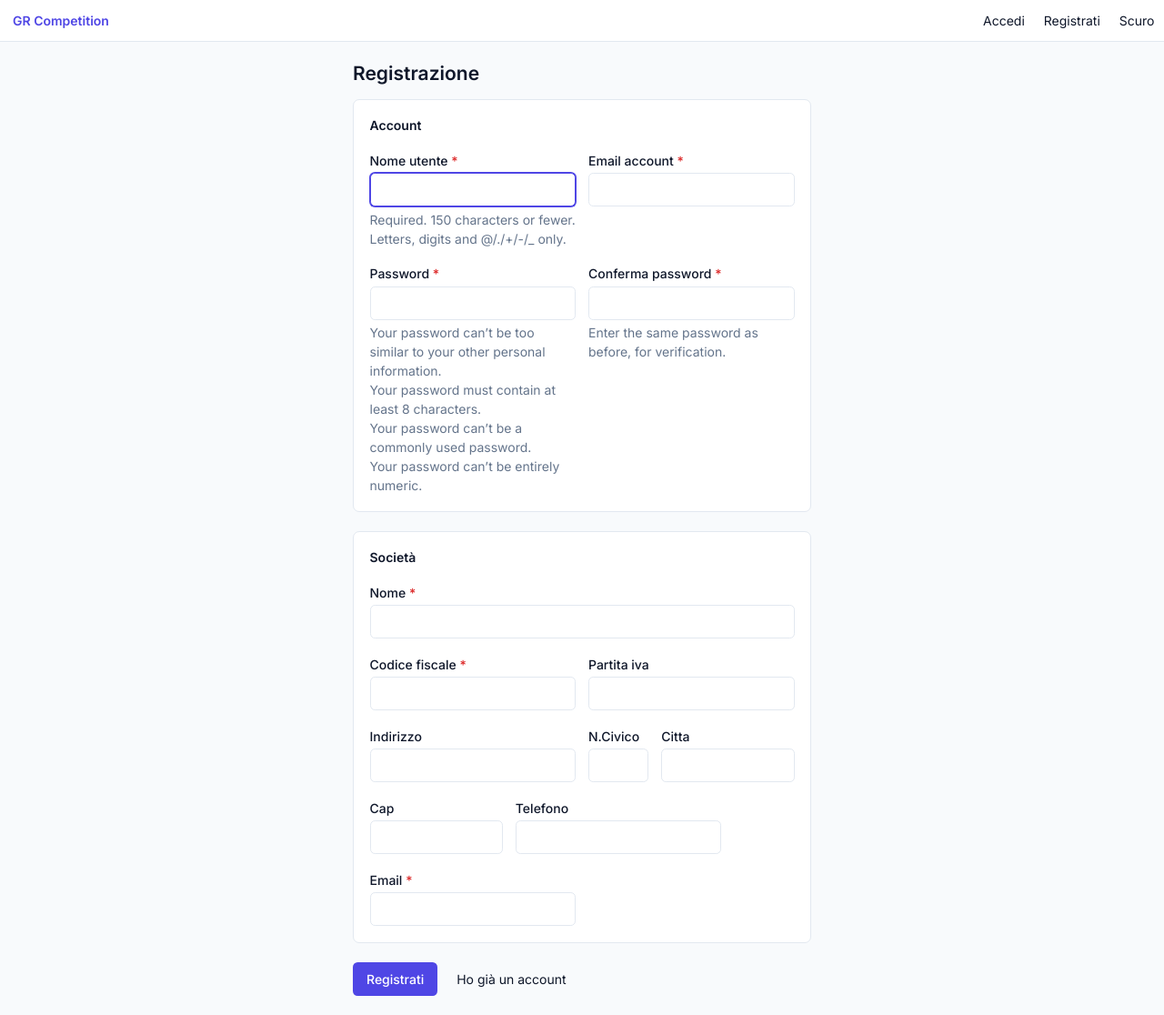
After one commit to vincentveri/django-gr-competition, a Django app: page /registrazione/ in a window 1280 px wide. The commit adds this page. Shown: the whole page at 91% size. Run offline with Django 5.2, Linux system fonts and the light colour scheme; style sheets or scripts are compiled from the project's sources.

Commit message:
Add user authentication features with registration, login, and profile management
- Implemented user registration with associated 'Profilo' model.
- Added login and logout views with custom forms.
- Updated athlete and society views to restrict access based on user profiles.
- Enhanced templates for user authentication and registration.
- Refactored forms and views to support new authentication logic.

```diff
--- a/anagrafiche/admin.py
+++ b/anagrafiche/admin.py
@@ -1,7 +1,7 @@
 from django.contrib import admin
 
 from .models import Attrezzo, Categoria, Livello, Societa
-from .models import Atleta, Competizione, Esercizio, Fascia
+from .models import Atleta, Competizione, Esercizio, Fascia, Profilo
 
 
 admin.site.register(Attrezzo)
@@ -12,3 +12,4 @@ admin.site.register(Atleta)
 admin.site.register(Competizione)
 admin.site.register(Fascia)
 admin.site.register(Esercizio)
+admin.site.register(Profilo)
--- a/anagrafiche/forms.py
+++ b/anagrafiche/forms.py
@@ -1,4 +1,6 @@
 from django import forms
+from django.contrib.auth import get_user_model
+from django.contrib.auth.forms import AuthenticationForm, UserCreationForm
 from django.forms import BaseInlineFormSet, BaseModelFormSet, inlineformset_factory, modelformset_factory
 
 from .models import Atleta, Attrezzo, Esercizio, Societa
@@ -48,13 +50,18 @@ class AtletaForm(forms.ModelForm):
             "societa": "Società",
         }
 
-    def __init__(self, *args, **kwargs):
+    def __init__(self, *args, societa=None, **kwargs):
+        # When a società is given, the athlete always belongs to it and the field is not offered.
         super().__init__(*args, **kwargs)
+        if societa is not None:
+            del self.fields["societa"]
+            self.instance.societa = societa
         for field in self.fields.values():
             field.widget.attrs["class"] = "input"
 
         for nome in ("societa", "categoria", "fascia", "livello"):
-            self.fields[nome].empty_label = EMPTY_LABEL
+            if nome in self.fields:
+                self.fields[nome].empty_label = EMPTY_LABEL
 
 
 class EsercizioForm(forms.ModelForm):
@@ -137,3 +144,28 @@ AtletaFormSet = modelformset_factory(
     formset=BaseAtletaFormSet,
     extra=5,
 )
+
+
+class AccessoForm(AuthenticationForm):
+    def __init__(self, *args, **kwargs):
+        super().__init__(*args, **kwargs)
+        for field in self.fields.values():
+            field.widget.attrs["class"] = "input"
+        self.fields["username"].label = "Nome utente"
+        self.fields["password"].label = "Password"
+
+
+class AccountForm(UserCreationForm):
+    class Meta(UserCreationForm.Meta):
+        model = get_user_model()
+        fields = ("username", "email")
+
+    def __init__(self, *args, **kwargs):
+        super().__init__(*args, **kwargs)
+        for field in self.fields.values():
+            field.widget.attrs["class"] = "input"
+        self.fields["username"].label = "Nome utente"
+        self.fields["email"].label = "Email account"
+        self.fields["email"].required = True
+        self.fields["password1"].label = "Password"
+        self.fields["password2"].label = "Conferma password"
--- a/anagrafiche/urls.py
+++ b/anagrafiche/urls.py
@@ -1,8 +1,17 @@
+from django.contrib.auth import views as auth_views
 from django.urls import path
 
 from . import views
+from .forms import AccessoForm
 
 urlpatterns = [
+    path('accedi/', auth_views.LoginView.as_view(
+        template_name='anagrafiche/accedi.html',
+        authentication_form=AccessoForm,
+        redirect_authenticated_user=True,
+    ), name='login'),
+    path('esci/', auth_views.LogoutView.as_view(), name='logout'),
+    path('registrazione/', views.registrazione, name='registrazione'),
     path('societa/', views.lista_societa, name='lista_societa'),
     path('societa/nuova/', views.crea_societa, name='crea_societa'),
     path('atleti/', views.lista_atleti, name='lista_atleti'),
--- a/anagrafiche/views.py
+++ b/anagrafiche/views.py
@@ -1,15 +1,51 @@
 from django.contrib import messages
+from django.core.exceptions import PermissionDenied
+from django.contrib.auth import login
+from django.contrib.auth.decorators import login_required
+from django.db import transaction
 from django.shortcuts import get_object_or_404, redirect, render
 
-from .forms import AtletaForm, AtletaFormSet, AttrezzoForm, esercizio_formset_class, SocietaForm
-from .models import Atleta, Attrezzo, Societa
+from .forms import AccountForm, AtletaForm, AtletaFormSet, AttrezzoForm, esercizio_formset_class, SocietaForm
+from .models import Atleta, Attrezzo, Profilo, Societa
 
+
+def societa_utente(user):
+    """The società the logged-in user belongs to (None if they have no profile)."""
+    profilo = getattr(user, 'profilo', None)
+    return profilo.societa if profilo else None
+
+
+def societa_visibili(user):
+    if user.is_superuser:
+        return Societa.objects.all()
+    societa = societa_utente(user)
+    return Societa.objects.filter(pk=societa.pk) if societa else Societa.objects.none()
+
+
+def atleti_visibili(user):
+    """Athletes the user may see: only those of their own società (superusers see all)."""
+    if user.is_superuser:
+        return Atleta.objects.all()
+    societa = societa_utente(user)
+    return Atleta.objects.filter(societa=societa) if societa else Atleta.objects.none()
+
+
+def societa_per_form(user):
+    """The società to force on new/edited athletes (None lets superusers choose)."""
+    return None if user.is_superuser else societa_utente(user)
+
+
+@login_required
 def lista_societa(request):
-    societa = Societa.objects.all()
+    societa = societa_visibili(request.user)
     return render(request, 'anagrafiche/lista_societa.html', {'societa_list': societa})
 
 
+@login_required
 def crea_societa(request):
+    # A società is created at registration; creating extra ones here is for superusers only.
+    if not request.user.is_superuser:
+        raise PermissionDenied
     form = SocietaForm(request.POST or None)
     if request.method == 'POST' and form.is_valid():
         form.save()
@@ -17,21 +53,24 @@ def crea_societa(request):
     return render(request, 'anagrafiche/crea_societa.html', {'form': form})
 
 
+@login_required
 def lista_atleti(request):
-    atleti = Atleta.objects.select_related('societa', 'categoria')
+    atleti = atleti_visibili(request.user).select_related('societa', 'categoria')
     return render(request, 'anagrafiche/lista_atleti.html', {'atleti_list': atleti})
 
 
+@login_required
 def crea_atleta(request):
-    form = AtletaForm(request.POST or None)
+    form = AtletaForm(request.POST or None, societa=societa_per_form(request.user))
     if request.method == 'POST' and form.is_valid():
         form.save()
         return redirect('lista_atleti')
     return render(request, 'anagrafiche/crea_atleta.html', {'form': form})
 
 
+@login_required
 def dettaglio_atleta(request, pk):
-    atleta = get_object_or_404(Atleta, pk=pk)
+    atleta = get_object_or_404(atleti_visibili(request.user), pk=pk)
 
     # One blank exercise row for each apparatus not yet assigned to this athlete.
     libere = Attrezzo.objects.exclude(esercizi__atleta=atleta).count()
@@ -41,13 +80,13 @@ def dettaglio_atleta(request, pk):
     azione = request.POST.get('azione') if request.method == 'POST' else None
 
     if azione == 'atleta':
-        form = AtletaForm(request.POST, instance=atleta)
+        form = AtletaForm(request.POST, instance=atleta, societa=societa_per_form(request.user))
         if form.is_valid():
             form.save()
             messages.success(request, "Dati atleta salvati.")
             return redirect('dettaglio_atleta', pk=atleta.pk)
     else:
-        form = AtletaForm(instance=atleta)
+        form = AtletaForm(instance=atleta, societa=societa_per_form(request.user))
 
     if azione == 'esercizi':
         formset = FormSet(request.POST, request.FILES, instance=atleta)
@@ -65,11 +104,13 @@ def dettaglio_atleta(request, pk):
     })
 
 
+@login_required
 def lista_attrezzi(request):
     attrezzi = Attrezzo.objects.order_by('nome')
     return render(request, 'anagrafiche/lista_attrezzi.html', {'attrezzi_list': attrezzi})
 
 
+@login_required
 def crea_attrezzo(request):
     form = AttrezzoForm(request.POST or None)
     if request.method == 'POST' and form.is_valid():
@@ -78,14 +119,42 @@ def crea_attrezzo(request):
     return render(request, 'anagrafiche/crea_attrezzo.html', {'form': form})
 
 
+@login_required
 def crea_atleti_multipli(request):
     queryset = Atleta.objects.none()
+    form_kwargs = {'societa': societa_per_form(request.user)}
     if request.method == 'POST':
-        formset = AtletaFormSet(request.POST, queryset=queryset, prefix='atleti')
+        formset = AtletaFormSet(request.POST, queryset=queryset, prefix='atleti', form_kwargs=form_kwargs)
         if formset.is_valid():
             salvati = formset.save()
             messages.success(request, f"{len(salvati)} atleti salvati.")
             return redirect('lista_atleti')
     else:
-        formset = AtletaFormSet(queryset=queryset, prefix='atleti')
-    return render(request, 'anagrafiche/crea_atleti_multipli.html', {'formset': formset})
+        formset = AtletaFormSet(queryset=queryset, prefix='atleti', form_kwargs=form_kwargs)
+    return render(request, 'anagrafiche/crea_atleti_multipli.html', {
+        'formset': formset,
+        'mostra_societa': form_kwargs['societa'] is None,
+    })
+
+
+def registrazione(request):
+    if request.user.is_authenticated:
+        return redirect('lista_atleti')
+
+    account_form = AccountForm(request.POST or None, prefix='account')
+    societa_form = SocietaForm(request.POST or None, prefix='societa')
+
+    if request.method == 'POST' and account_form.is_valid() and societa_form.is_valid():
+        # Create the user, its società and the link between them together, or not at all.
+        with transaction.atomic():
+            utente = account_form.save()
+            societa = societa_form.save()
+            Profilo.objects.create(utente=utente, societa=societa)
+        login(request, utente)
+        messages.success(request, "Registrazione completata.")
+        return redirect('lista_atleti')
+
+    return render(request, 'anagrafiche/registrazione.html', {
+        'account_form': account_form,
+        'societa_form': societa_form,
+    })
--- a/core/settings.py
+++ b/core/settings.py
@@ -137,3 +137,8 @@ MEDIA_ROOT = BASE_DIR / "media"
 # https://docs.djangoproject.com/en/5.2/ref/settings/#default-auto-field
 
 DEFAULT_AUTO_FIELD = 'django.db.models.BigAutoField'
+
+# Authentication
+LOGIN_URL = 'login'
+LOGIN_REDIRECT_URL = 'lista_atleti'
+LOGOUT_REDIRECT_URL = 'login'
--- a/templates/anagrafiche/_atleta_fields.html
+++ b/templates/anagrafiche/_atleta_fields.html
@@ -3,7 +3,9 @@
   <div class="sm:col-span-6">{% include "anagrafiche/_field.html" with field=form.cognome %}</div>
   <div class="sm:col-span-4">{% include "anagrafiche/_field.html" with field=form.anno_nascita %}</div>
   <div class="sm:col-span-8">{% include "anagrafiche/_field.html" with field=form.email %}</div>
+  {% if form.societa %}
   <div class="sm:col-span-12">{% include "anagrafiche/_field.html" with field=form.societa %}</div>
+  {% endif %}
   <div class="sm:col-span-4">{% include "anagrafiche/_field.html" with field=form.categoria %}</div>
   <div class="sm:col-span-4">{% include "anagrafiche/_field.html" with field=form.fascia %}</div>
   <div class="sm:col-span-4">{% include "anagrafiche/_field.html" with field=form.livello %}</div>
--- a/templates/anagrafiche/_field.html
+++ b/templates/anagrafiche/_field.html
@@ -5,3 +5,6 @@
 {% for error in field.errors %}
   <p class="mt-1 text-danger">{{ error }}</p>
 {% endfor %}
+{% if field.help_text %}
+  <div class="mt-1 text-muted">{{ field.help_text|safe }}</div>
+{% endif %}
--- a/templates/anagrafiche/_riga_atleta.html
+++ b/templates/anagrafiche/_riga_atleta.html
@@ -4,7 +4,7 @@
   <td>{% include "anagrafiche/_cell.html" with field=form.cognome %}</td>
   <td>{% include "anagrafiche/_cell.html" with field=form.anno_nascita %}</td>
   <td>{% include "anagrafiche/_cell.html" with field=form.email %}</td>
-  <td>{% include "anagrafiche/_cell.html" with field=form.societa %}</td>
+  {% if form.societa %}<td>{% include "anagrafiche/_cell.html" with field=form.societa %}</td>{% endif %}
   <td>{% include "anagrafiche/_cell.html" with field=form.categoria %}</td>
   <td>{% include "anagrafiche/_cell.html" with field=form.fascia %}</td>
   <td>{% include "anagrafiche/_cell.html" with field=form.livello %}</td>
--- /dev/null
+++ b/templates/anagrafiche/_societa_fields.html
@@ -0,0 +1,11 @@
+<div class="grid gap-x-4 gap-y-5 sm:grid-cols-12">
+  <div class="sm:col-span-12">{% include "anagrafiche/_field.html" with field=form.nome %}</div>
+  <div class="sm:col-span-6">{% include "anagrafiche/_field.html" with field=form.codice_fiscale %}</div>
+  <div class="sm:col-span-6">{% include "anagrafiche/_field.html" with field=form.partita_iva %}</div>
+  <div class="sm:col-span-6">{% include "anagrafiche/_field.html" with field=form.indirizzo %}</div>
+  <div class="sm:col-span-2">{% include "anagrafiche/_field.html" with field=form.numero_civico %}</div>
+  <div class="sm:col-span-4">{% include "anagrafiche/_field.html" with field=form.citta %}</div>
+  <div class="sm:col-span-4">{% include "anagrafiche/_field.html" with field=form.cap %}</div>
+  <div class="sm:col-span-6">{% include "anagrafiche/_field.html" with field=form.telefono %}</div>
+  <div class="sm:col-span-6">{% include "anagrafiche/_field.html" with field=form.email %}</div>
+</div>
--- a/templates/anagrafiche/crea_atleti_multipli.html
+++ b/templates/anagrafiche/crea_atleti_multipli.html
@@ -16,14 +16,14 @@
     <p class="text-muted">Compila una riga per atleta. Le righe vuote vengono ignorate; nome e cognome sono obbligatori.</p>
 
     <div class="overflow-x-auto">
-      <table class="w-full min-w-[64rem] border-separate border-spacing-x-2 border-spacing-y-2 text-left">
+      <table class="w-full min-w-[56rem] border-separate border-spacing-x-2 border-spacing-y-2 text-left">
         <thead>
           <tr class="text-muted">
             <th class="w-[13%] font-medium">Nome <span class="text-danger">*</span></th>
             <th class="w-[13%] font-medium">Cognome <span class="text-danger">*</span></th>
             <th class="w-[8%] font-medium">Anno</th>
             <th class="w-[18%] font-medium">Email</th>
-            <th class="w-[16%] font-medium">Società</th>
+            {% if mostra_societa %}<th class="w-[16%] font-medium">Società</th>{% endif %}
             <th class="w-[11%] font-medium">Categoria</th>
             <th class="w-[10%] font-medium">Fascia</th>
             <th class="w-[11%] font-medium">Livello</th>
--- /dev/null
+++ b/templates/anagrafiche/registrazione.html
@@ -0,0 +1,36 @@
+{% extends "base.html" %}
+
+{% block title %}Registrazione · GR Competition{% endblock %}
+
+{% block content %}
+  <div class="mx-auto max-w-xl">
+    <h1 class="mb-4">Registrazione</h1>
+
+    <form method="post" action="" class="space-y-6" novalidate>
+      {% csrf_token %}
+
+      <section class="box space-y-5">
+        <h2 class="font-semibold">Account</h2>
+        {% if account_form.non_field_errors %}
+          {% for error in account_form.non_field_errors %}<p class="text-danger">{{ error }}</p>{% endfor %}
+        {% endif %}
+        <div class="grid gap-x-4 gap-y-5 sm:grid-cols-12">
+          <div class="sm:col-span-6">{% include "anagrafiche/_field.html" with field=account_form.username %}</div>
+          <div class="sm:col-span-6">{% include "anagrafiche/_field.html" with field=account_form.email %}</div>
+          <div class="sm:col-span-6">{% include "anagrafiche/_field.html" with field=account_form.password1 %}</div>
+          <div class="sm:col-span-6">{% include "anagrafiche/_field.html" with field=account_form.password2 %}</div>
+        </div>
+      </section>
+
+      <section class="box space-y-5">
+        <h2 class="font-semibold">Società</h2>
+        {% include "anagrafiche/_societa_fields.html" with form=societa_form %}
+      </section>
+
+      <div class="flex items-center gap-3">
+        <button type="submit" class="btn">Registrati</button>
+        <a class="menu-link w-auto" href="{% url 'login' %}">Ho già un account</a>
+      </div>
+    </form>
+  </div>
+{% endblock %}
--- a/templates/base.html
+++ b/templates/base.html
@@ -24,12 +24,25 @@
     <nav class="sticky top-0 z-30 flex h-13 items-center justify-between border-b border-line bg-surface" aria-label="main navigation">
       <a class="px-4 font-semibold text-primary" href="/">GR Competition</a>
       <div class="flex items-center">
+        {% if user.is_authenticated %}
+          <span class="hidden px-3 text-muted sm:inline">{{ user.username }}{% if user.profilo.societa %} · {{ user.profilo.societa }}{% endif %}</span>
+          <form method="post" action="{% url 'logout' %}" class="m-0">
+            {% csrf_token %}
+            <button type="submit" class="h-13 cursor-pointer px-3 hover:text-primary">Esci</button>
+          </form>
+        {% else %}
+          <a class="px-3 hover:text-primary" href="{% url 'login' %}">Accedi</a>
+          <a class="px-3 hover:text-primary" href="{% url 'registrazione' %}">Registrati</a>
+        {% endif %}
         <button type="button" id="theme-toggle" class="h-13 cursor-pointer px-3 hover:text-primary" aria-label="Cambia tema">Scuro</button>
-        <button type="button" id="sidebar-burger" class="h-13 cursor-pointer px-3 hover:text-primary md:hidden" aria-label="Menu" aria-expanded="false" aria-controls="sidebar">Menu</button>
+        {% if user.is_authenticated %}
+          <button type="button" id="sidebar-burger" class="h-13 cursor-pointer px-3 hover:text-primary md:hidden" aria-label="Menu" aria-expanded="false" aria-controls="sidebar">Menu</button>
+        {% endif %}
       </div>
     </nav>
 
     <div class="md:flex">
+      {% if user.is_authenticated %}
       <aside id="sidebar" class="hidden border-b border-line bg-surface p-4 md:sticky md:top-13 md:block md:h-[calc(100vh-3.25rem)] md:w-60 md:flex-none md:overflow-y-auto md:border-r md:border-b-0" aria-label="Menu laterale">
         {% block sidebar %}
         {% with current=request.resolver_match.url_name %}
@@ -37,7 +50,9 @@
           <p class="menu-label">Anagrafiche</p>
           <ul class="space-y-1">
             <li><a href="{% url 'lista_societa' %}" class="menu-link{% if current == 'lista_societa' %} is-active{% endif %}">Società</a></li>
+            {% if user.is_superuser %}
             <li><a href="{% url 'crea_societa' %}" class="menu-link{% if current == 'crea_societa' %} is-active{% endif %}">Nuova società</a></li>
+            {% endif %}
             <li><a href="{% url 'lista_atleti' %}" class="menu-link{% if current == 'lista_atleti' %} is-active{% endif %}">Atleti</a></li>
             <li><a href="{% url 'crea_atleta' %}" class="menu-link{% if current == 'crea_atleta' %} is-active{% endif %}">Nuovo atleta</a></li>
             <li><a href="{% url 'crea_atleti_multipli' %}" class="menu-link{% if current == 'crea_atleti_multipli' %} is-active{% endif %}">Inserimento multiplo</a></li>
@@ -47,6 +62,7 @@
         {% endwith %}
         {% endblock %}
       </aside>
+      {% endif %}
 
       <main class="min-w-0 flex-1 p-6">
         {% block content %}{% endblock %}
```
Also changed, not shown: anagrafiche/models.py (+15 -0 lines), anagrafiche/tests.py (+124 -3 lines), templates/anagrafiche/accedi.html (added, +27 -0 lines), templates/anagrafiche/crea_societa.html (+1 -11 lines), anagrafiche/migrations/0006_profilo.py (added).
